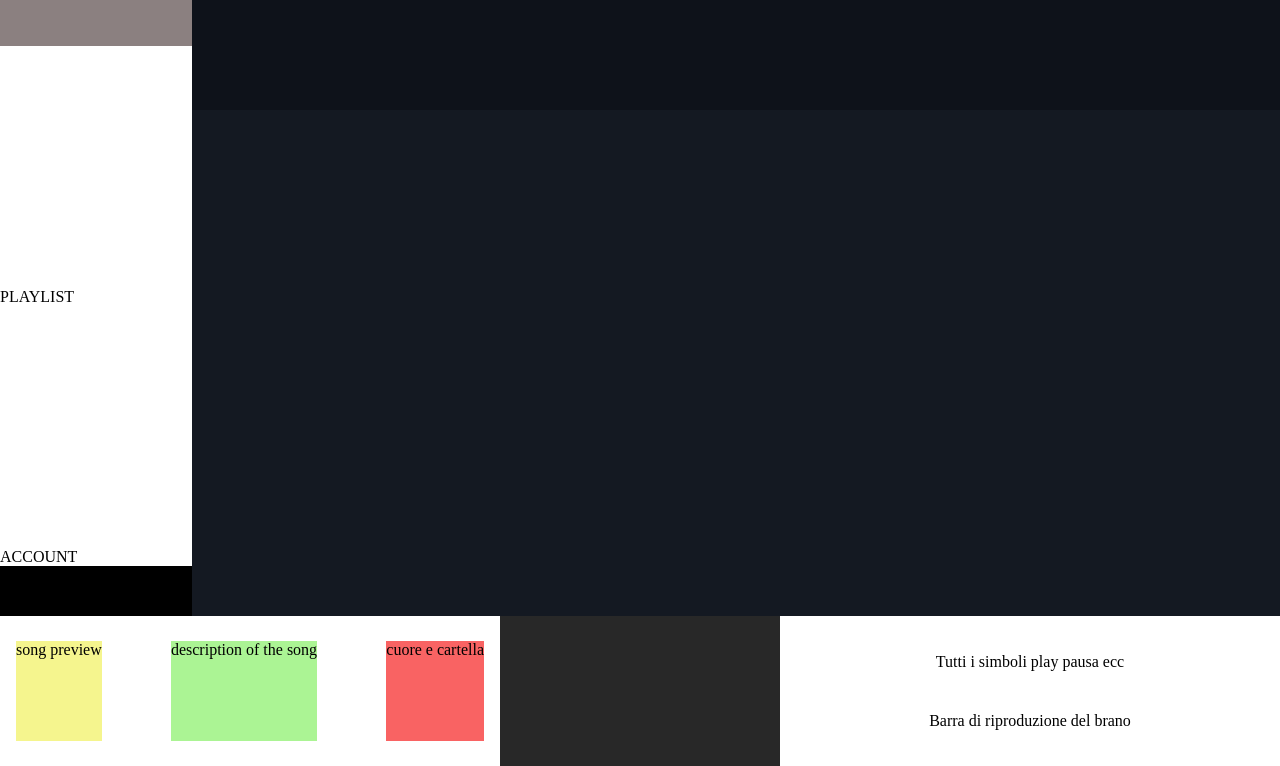
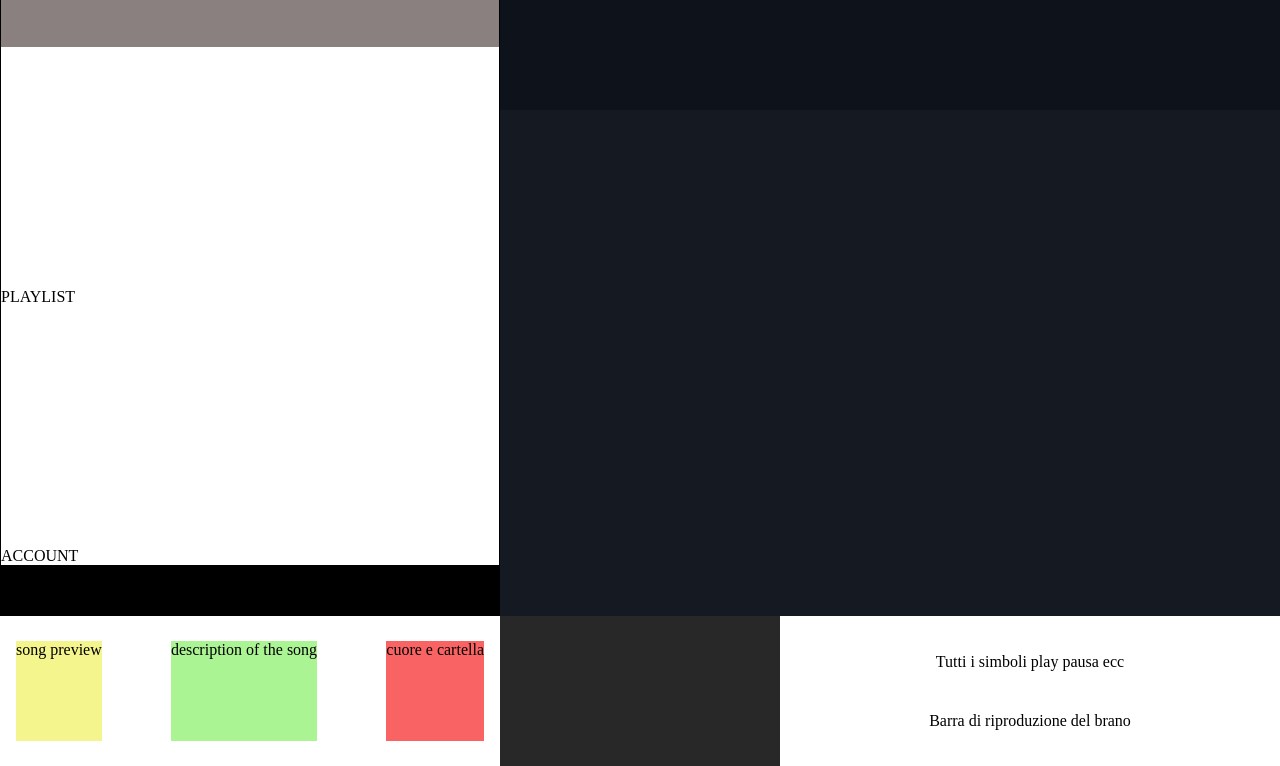
Before and after one commit to KevinZucca/html-css-spotifyweb, a plain HTML site: page index.html in a window 1280 px wide. Shown: the part 34-800 px from the top of the page. Drawn offline with Linux system fonts and the light colour scheme.

Commit message:
feat: push test

```diff
--- a/css/style.css
+++ b/css/style.css
@@ -3,7 +3,9 @@ body {
     position: relative;
 }
 
-#main-container {
+#big-container {
+    width: 100%;
+    height: 100%;
     display: flex;
     flex-flow: row;
 }
@@ -14,10 +16,11 @@ body {
 /* HEADER  */
 header {
     height: 100vh;
-    width: 15%;
+    width: 500px;
     background-color: #000000;
     z-index: 2;
     position: fixed;
+    border: 1px solid black;
 }
 
 header #logo {
@@ -41,9 +44,18 @@ nav {
 
 /* MAIN */
 main {
-    width: 85%;
+    max-width: 100%;
+    height: 100%;
     background-color: #141922;
+    display: flex;
+    flex-flow: column wrap;
 
+}
+
+main .block {
+    width: 100px;
+    height: 100px;
+    background-color: #fff;
 }
 /* /MAIN */
 
--- a/index.html
+++ b/index.html
@@ -12,7 +12,7 @@
 
 
 <body>
-    <div id="main-container">
+    <div id="big-container">
 
         <!-- SINISTRA -->
         <header>
@@ -34,6 +34,17 @@
         <!-- DESTRA -->
         <main>
 
+             <!-- SOPRA -->
+            <div id="up-bar">
+            </div>
+
+            <!-- PRINCIPALE CENTRALE -->
+            <div id="main-container">
+                <div class="block"></div>
+            </div>
+
+
+
         </main>
 
 
@@ -41,10 +52,6 @@
 
 
 
-    </div>
-
-    <!-- SOPRA -->
-    <div id="up-bar">
     </div>
 
     <!-- SOTTO -->
```
